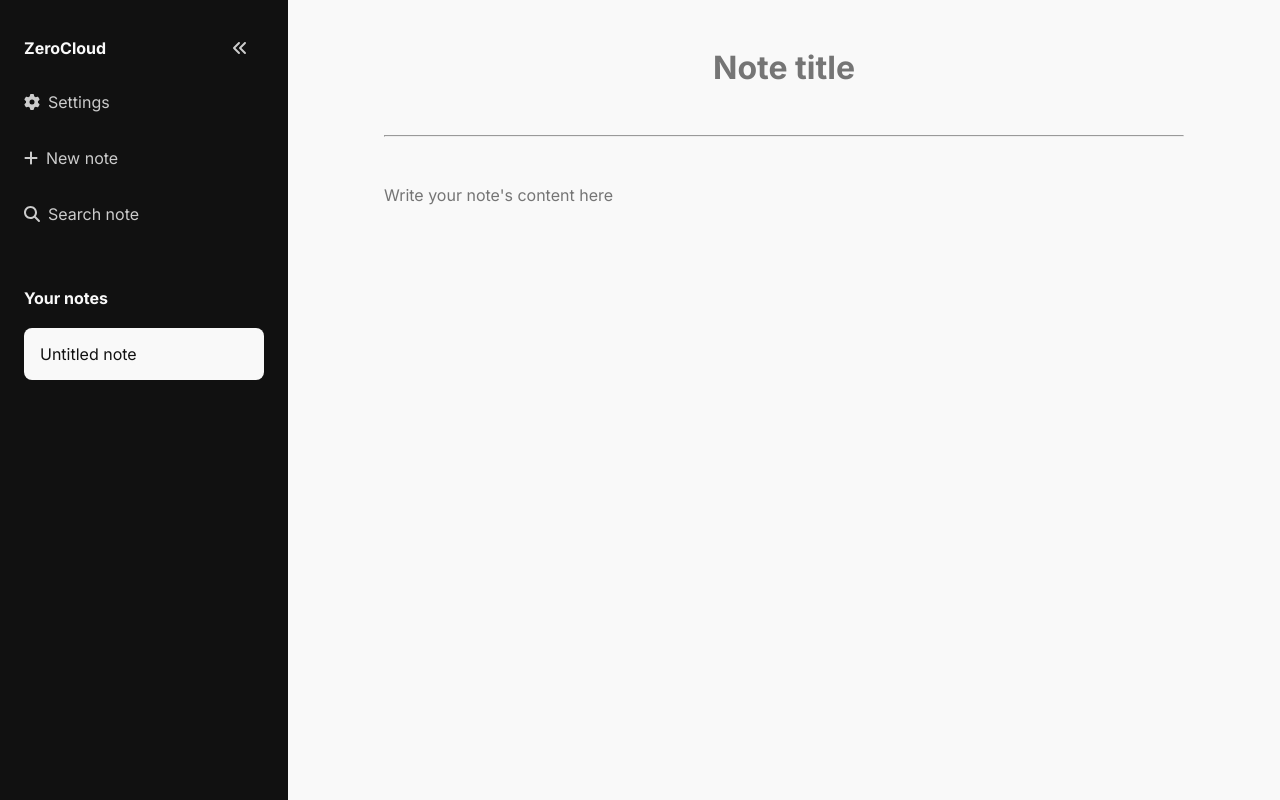
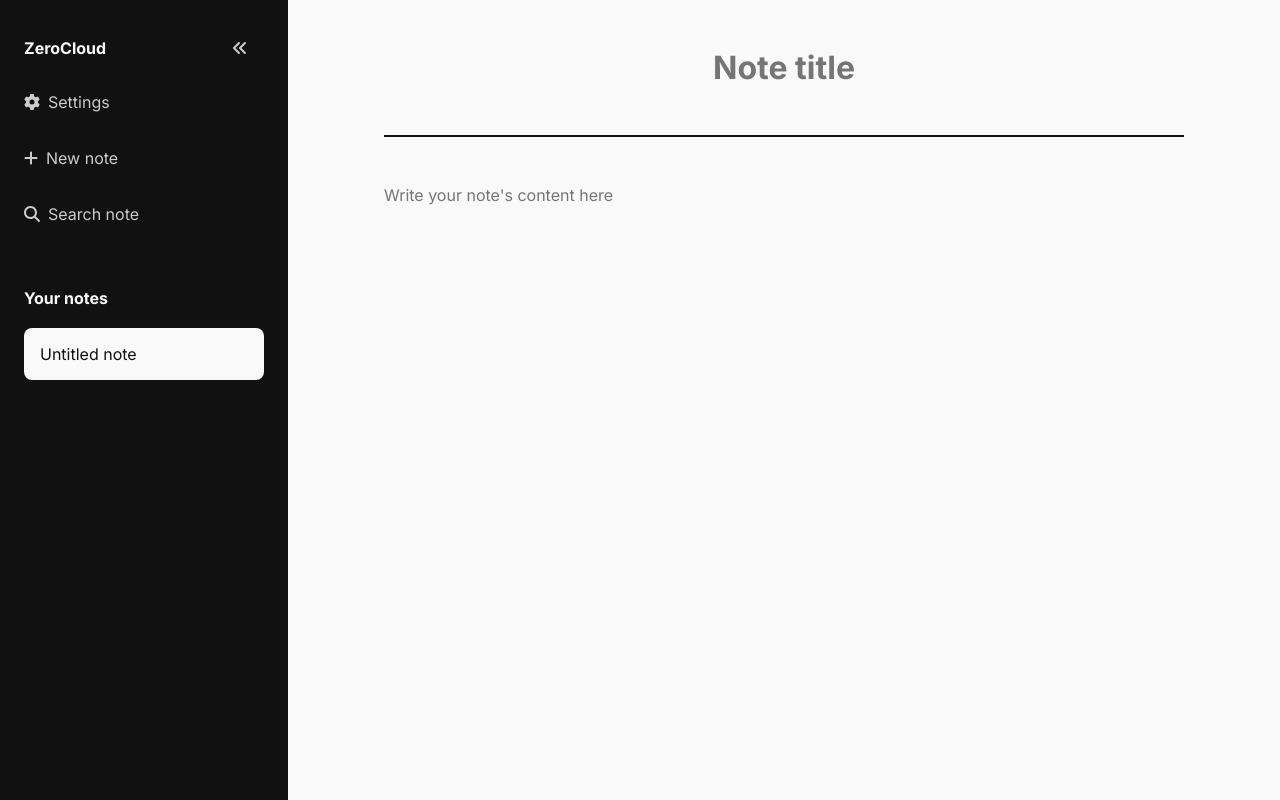
Before and after one commit to ZadniproIon/zero-cloud-notes-app, a React (Create React App) app in the folder react-app/: page / in a window 1280 px wide. Both pictures are taken after a click on the element "New note". Built offline with nearby package versions, Linux system fonts and the light colour scheme.

Commit message:
Don't remember

```diff
--- a/react-app/src/index.css
+++ b/react-app/src/index.css
@@ -193,6 +193,9 @@ button, input, textarea, select {
   color: var(--app-text-color);
   background-color: var(--app-bg-color);
 }
+#note-content hr {
+  border: 1px solid var(--app-text-color);
+}
 
 
 
```
